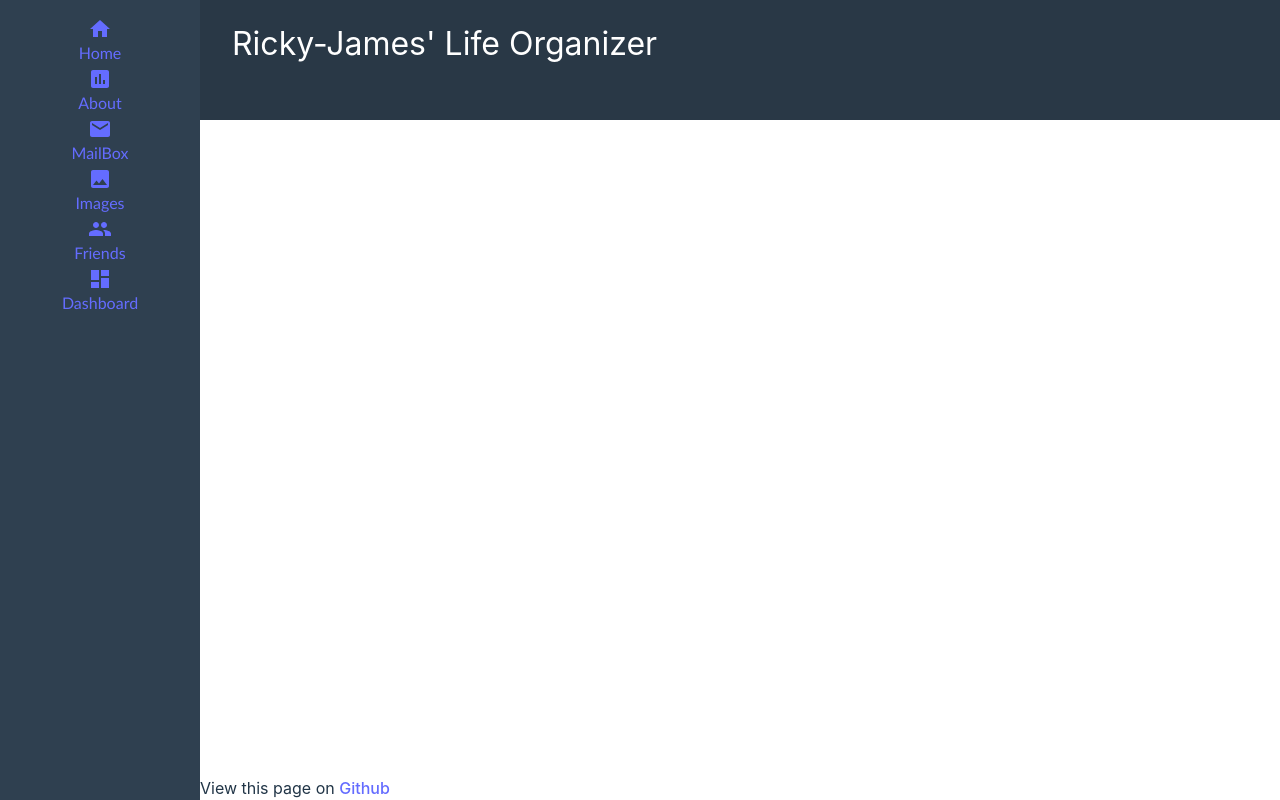
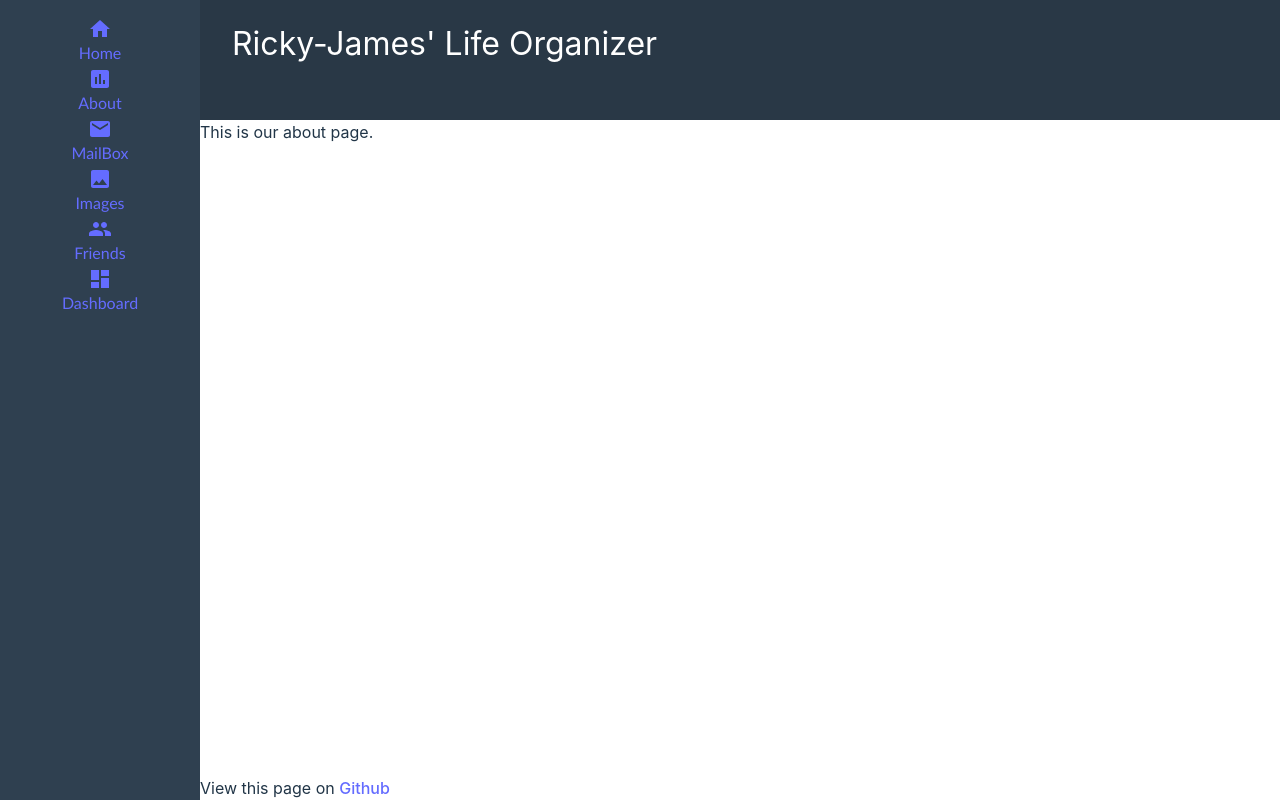
Before and after one commit to jmylesmusic/todo-list, a React (Vite) app: page /about in a window 1280 px wide. Shown: the top 800 px of the page. Built offline with nearby package versions, Linux system fonts and the light colour scheme; the HTML template or start-up script is replaced by a standard one.

Commit message:
About Page Visable

```diff
--- a/src/components/About.jsx
+++ b/src/components/About.jsx
@@ -1,5 +1,9 @@
 const About = () => {
-  return <div>This is our about page.</div>;
+  return (
+    <>
+      <div className="about-page">This is our about page.</div>
+    </>
+  );
 };
 
 export default About;
--- a/src/index.css
+++ b/src/index.css
@@ -142,3 +142,9 @@ button:focus-visible {
   width: 25%;
   background-color: rgb(240, 233, 220);
 }
+
+.about-page {
+  position: relative;
+  display: block;
+  left: 200px;
+}
```
